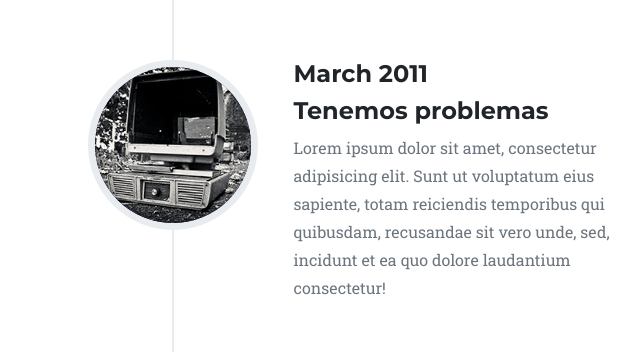
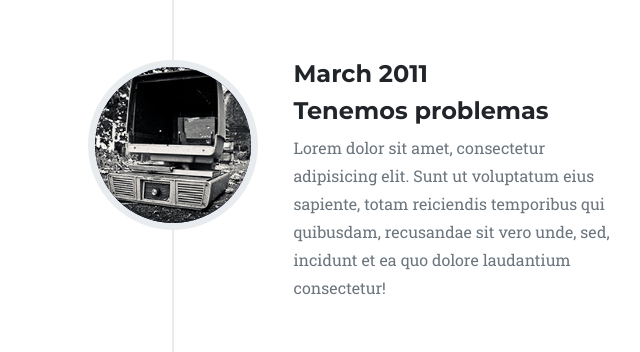
Before and after one commit to Murlok-hub/Netclip-page, a plain HTML site: page index.html in a window 1280 px wide. Shown: the part 3140-3492 px from the top of the page, 467-1107 px from the left. Drawn offline with nearby package versions, Linux system fonts and the light colour scheme.

Commit message:
cambio lorem

```diff
--- a/index.html
+++ b/index.html
@@ -207,7 +207,7 @@
                                 <h4>March 2011</h4>
                                 <h4 class="subheading">Tenemos problemas</h4>
                             </div>
-                            <div class="timeline-body"><p class="text-muted">Lorem ipsum dolor sit amet, consectetur adipisicing elit. Sunt ut voluptatum eius sapiente, totam reiciendis temporibus qui quibusdam, recusandae sit vero unde, sed, incidunt et ea quo dolore laudantium consectetur!</p></div>
+                            <div class="timeline-body"><p class="text-muted">Lorem dolor sit amet, consectetur adipisicing elit. Sunt ut voluptatum eius sapiente, totam reiciendis temporibus qui quibusdam, recusandae sit vero unde, sed, incidunt et ea quo dolore laudantium consectetur!</p></div>
                         </div>
                     </li>
                     <li>
```
